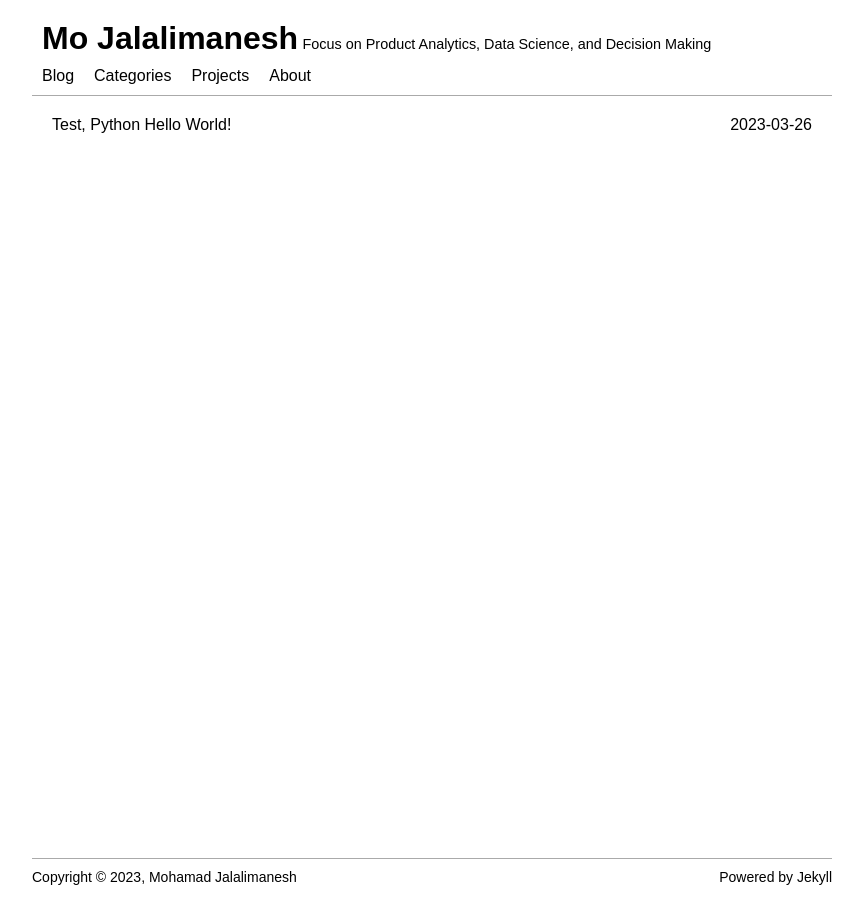
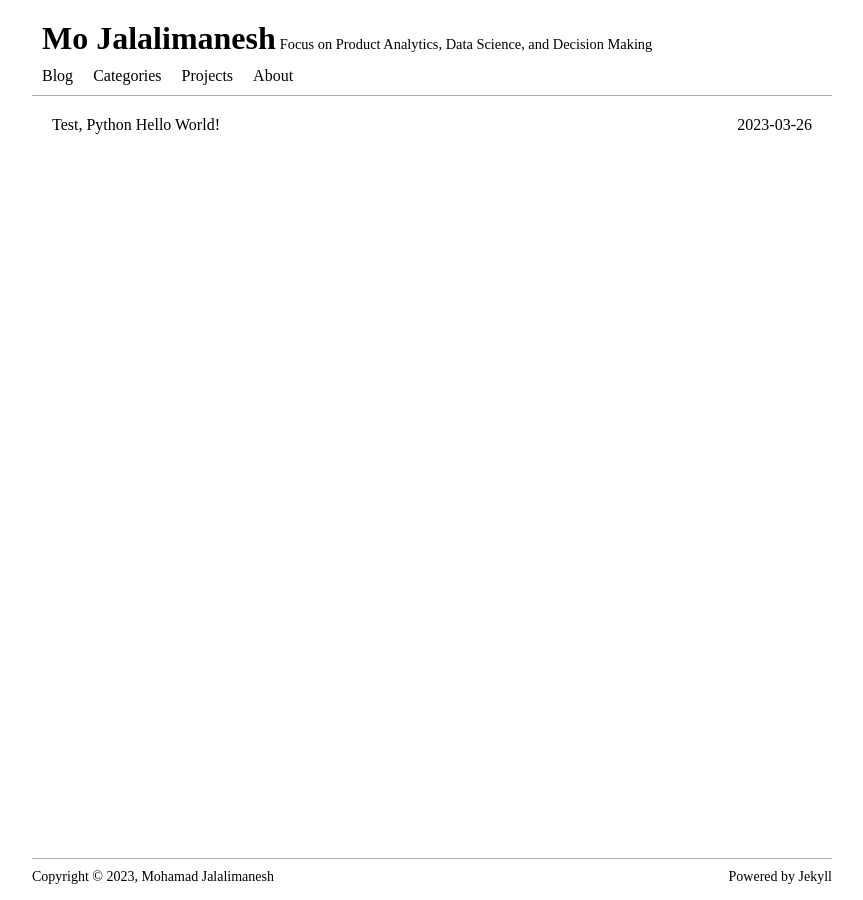
Before and after one commit to mjalalimanesh/mjalalimanesh.github.io, a Jekyll site: the page built from index.html, in a window 1280 px wide. Shown: the whole page, without its empty margins (208-1071 px from the left). Built offline with Jekyll 4.4.1, drawn with Linux system fonts in a browser that asks for light colours; the list of posts is cut into pages by our own code.

Commit message:
change font

```diff
--- a/_sass/reset.scss
+++ b/_sass/reset.scss
@@ -8,7 +8,7 @@
 * {
   margin: 0;
   padding: 0;
-  font-family: Vazirmatn, sans-serif;
+  font-family: "Vazirmatn";
 }
 
 html,
```
